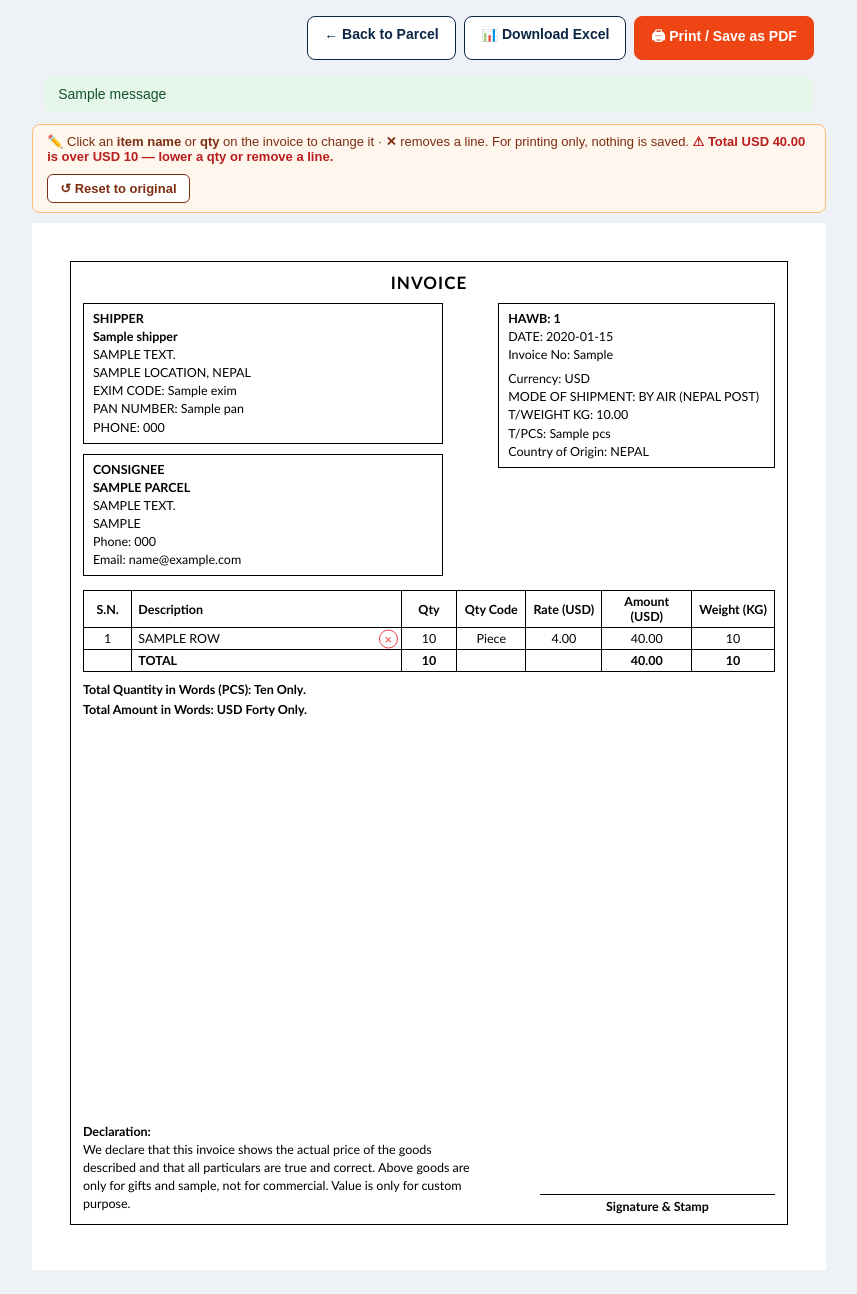
After one commit to damnNepali/courierspot, a Django app: template templates/panel/nepal_post_invoice.html in a window 1280 px wide. The commit adds this page. Shown: the whole page, without its empty margins (211-1068 px from the left). Run offline with Django 5.2, Linux system fonts and the light colour scheme; the template is opened without the code that fills it: most values are stand-ins (such as "Sample title", 1, 10 or a date in 2020); one stand-in notice (Sample message) is shown.

Commit message:
Add Nepal Post invoice (print/PDF + Excel)
- New printable Nepal Post commercial invoice per box, with Excel download
- Owner can edit declared USD rates (box total capped at USD 149)
- Print-only edits of item name/qty and removing lines (not saved)
- Button on parcel detail page; no model or database changes

Co-Authored-By: Claude Opus 5.5 <noreply@anthropic.com>

```diff
--- a/courierspot/urls.py
+++ b/courierspot/urls.py
@@ -59,6 +59,8 @@ urlpatterns = [
     path('panel/parcels/<int:pk>/edit/', ops.parcel_edit, name='parcel_edit'),
     path('panel/invoices/<int:pk>/print/', ops.invoice_print, name='invoice_print'),
     path('panel/invoices/<int:pk>/hub-excel/', ops.hub_invoice_excel, name='hub_invoice_excel'),
+    path('panel/invoices/<int:pk>/nepal-post/', ops.nepal_post_invoice, name='nepal_post_invoice'),
+    path('panel/invoices/<int:pk>/nepal-post-excel/', ops.nepal_post_invoice_excel, name='nepal_post_invoice_excel'),
     path('panel/expenses/', ops.expenses, name='expenses'),
 
     # owner-only
--- /dev/null
+++ b/templates/panel/nepal_post_invoice.html
@@ -0,0 +1,386 @@
+<!doctype html>
+<html lang="en">
+<head>
+<meta charset="utf-8">
+<meta name="viewport" content="width=device-width, initial-scale=1">
+<title>{{ invoice_no }} — Nepal Post Invoice</title>
+<style>
+  @page { size: A4; margin: 10mm; }
+  * { box-sizing: border-box; }
+  body { margin: 0; background: #eef1f5; font-family: Calibri, Arial, sans-serif; color: #000; font-size: 12.5px; }
+  .toolbar { max-width: 210mm; margin: 16px auto; display: flex; gap: 8px; justify-content: flex-end; flex-wrap: wrap; padding: 0 12px; }
+  .toolbar a, .toolbar button { font: 600 14px Arial, sans-serif; padding: 9px 16px; border-radius: 8px; border: 1px solid #0B2545; background: #fff; color: #0B2545; text-decoration: none; cursor: pointer; }
+  .np-hint { max-width: 210mm; margin: 0 auto 10px; padding: 9px 14px; border-radius: 8px; background: #fff7ed; border: 1px solid #fdba74; font: 13px Arial, sans-serif; color: #7c2d12; display: flex; gap: 10px; align-items: center; justify-content: space-between; flex-wrap: wrap; }
+  .np-hint button { font: 600 13px Arial, sans-serif; padding: 6px 12px; border-radius: 6px; border: 1px solid #7c2d12; background: #fff; color: #7c2d12; cursor: pointer; }
+  .np-hint .over { color: #b91c1c; font-weight: 700; }
+  .nm, .qt { outline: none; border-radius: 3px; text-transform: uppercase; }
+  .nm:hover, .qt:hover { background: #fff7d6; box-shadow: 0 0 0 1px #f59e0b; }
+  .nm:focus, .qt:focus { background: #fff7d6; box-shadow: 0 0 0 2px #f59e0b; }
+  .qt { display: inline-block; min-width: 24px; }
+  td.namecell { position: relative; padding-right: 26px; }
+  .rm { position: absolute; right: 3px; top: 50%; transform: translateY(-50%); width: 19px; height: 19px; line-height: 15px; padding: 0; border-radius: 50%; border: 1px solid #ef4444; background: #fff; color: #ef4444; font-size: 13px; cursor: pointer; }
+  .rm:hover { background: #ef4444; color: #fff; }
+  tr.removed { display: none; }
+  .toolbar a.active { background: #0B2545; color: #fff; }
+  .toolbar .primary { background: #EF4413; border-color: #EF4413; color: #fff; }
+  .page { width: 210mm; min-height: 277mm; margin: 0 auto 24px; background: #fff; padding: 10mm; }
+  .frame { border: 1.5px solid #000; padding: 10px 12px; min-height: 255mm; display: flex; flex-direction: column; }
+  h1 { text-align: center; font-size: 17px; margin: 0 0 10px; letter-spacing: 1px; }
+  .top { display: flex; justify-content: space-between; gap: 14px; align-items: flex-start; }
+  .boxed { border: 1.5px solid #000; padding: 6px 9px; line-height: 1.45; overflow-wrap: anywhere; }
+  .left { width: 52%; }
+  .meta { width: 40%; }
+  .consignee { margin-top: 10px; }
+  .label { font-weight: 700; }
+  .upper { text-transform: uppercase; }
+  table { width: 100%; border-collapse: collapse; margin-top: 14px; }
+  th, td { border: 1px solid #000; padding: 3px 6px; }
+  th { font-weight: 700; text-align: center; }
+  td.c { text-align: center; } td.r { text-align: right; }
+  tr.boxrow td { font-weight: 700; text-align: center; background: #f2f2f2; }
+  tr.total td { font-weight: 700; }
+  .words { margin-top: 8px; font-weight: 700; line-height: 1.6; }
+  .footer { margin-top: auto; padding-top: 18px; display: flex; justify-content: space-between; align-items: flex-end; gap: 20px; }
+  .decl { width: 58%; line-height: 1.45; }
+  .sign { width: 34%; text-align: center; border-top: 1px solid #000; padding-top: 4px; font-weight: 700; }
+  .msg { padding: 10px 14px; border-radius: 8px; margin-bottom: 6px; font: 14px Arial, sans-serif; background: #e8f0fe; }
+  .msg.success { background: #e6f6ea; color: #14532d; }
+  .msg.error { background: #fde8e8; color: #991b1b; }
+  .editor { max-width: 210mm; margin: 0 auto 16px; background: #fff; border: 1px solid #cbd5e1; border-radius: 10px; padding: 14px 16px; font-family: Arial, sans-serif; font-size: 14px; }
+  .ed-head, .ed-foot { display: flex; justify-content: space-between; align-items: center; gap: 10px; flex-wrap: wrap; }
+  .ed-head span { color: #64748B; font-size: 13px; }
+  .ed-table { margin: 10px 0; }
+  .ed-table th, .ed-table td { border: none; border-bottom: 1px solid #e2e8f0; padding: 6px; }
+  .ed-table th { text-align: left; color: #475569; font-size: 12.5px; }
+  .ed-table input { width: 100px; padding: 6px; border: 1px solid #94a3b8; border-radius: 6px; font-size: 14px; text-align: right; }
+  .ed-foot .warn { color: #b91c1c; font-weight: 700; }
+  .ed-foot button { font: 600 14px Arial, sans-serif; padding: 9px 16px; border-radius: 8px; border: 1px solid #EF4413; background: #EF4413; color: #fff; cursor: pointer; }
+  .ed-foot button:disabled { opacity: .45; cursor: not-allowed; }
+
+  @media print {
+    body { background: #fff; }
+    .toolbar, .no-print, .rm { display: none !important; }
+    td.namecell { padding-right: 6px; }
+    .nm, .qt { background: none !important; box-shadow: none !important; }
+    .page { margin: 0; padding: 0; width: auto; min-height: 0; }
+    .frame { min-height: 274mm; }
+    tr { page-break-inside: avoid; }
+  }
+  @media screen and (max-width: 820px) {
+    .page { width: auto; margin: 0 12px 24px; padding: 12px; }
+    .top { flex-direction: column; }
+    .left, .meta { width: 100%; }
+  }
+</style>
+</head>
+<body>
+
+<div class="toolbar">
+  <a href="{% url 'parcel_detail' parcel.pk %}">← Back to Parcel</a>
+  {% if multi %}{% for n in box_nums %}<a href="?box={{ n }}"{% if n == box_no %} class="active"{% endif %}>Box {{ n }}</a>{% endfor %}{% endif %}
+  <a href="{% url 'nepal_post_invoice_excel' inv.pk %}?box={{ box_no }}">📊 Download Excel</a>
+  <button class="primary" onclick="npPrint()">🖨 Print / Save as PDF</button>
+</div>
+
+{% if messages %}
+<div class="no-print" style="max-width:210mm;margin:0 auto 12px;padding:0 12px">
+  {% for m in messages %}
+    <div class="msg {{ m.tags }}">{{ m }}</div>
+  {% endfor %}
+</div>
+{% endif %}
+
+{% if request.user.is_owner and rows %}
+<form method="post" action="?box={{ box_no }}" class="editor no-print" id="rateForm">
+  {% csrf_token %}
+  <div class="ed-head">
+    <b>Edit declared rates (USD){% if multi %} — Box {{ box_no }} of {{ box_count }}{% endif %}</b>
+    <span>Total must not exceed USD {{ max_total|floatformat:0 }} · items without a value are $1</span>
+  </div>
+  <table class="ed-table">
+    <thead><tr><th>Item</th><th>Qty</th><th>Rate (USD)</th><th>Amount</th></tr></thead>
+    <tbody>
+      {% for r in rows %}
+      <tr>
+        <td>{{ r.name }}</td>
+        <td class="c">{{ r.qty }}</td>
+        <td class="c"><input type="number" name="rate_{{ r.id }}" value="{{ r.rate|floatformat:2 }}"
+                             min="0.01" step="0.01" data-qty="{{ r.qty }}" required></td>
+        <td class="c amt">{{ r.amount|floatformat:2 }}</td>
+      </tr>
+      {% endfor %}
+    </tbody>
+  </table>
+  <div class="ed-foot">
+    <span>Total: <b>USD <span id="edTotal">{{ total_amount|floatformat:2 }}</span></b>
+      <span id="edWarn" class="warn" hidden>— over USD {{ max_total|floatformat:0 }}, lower the rates</span></span>
+    <button type="submit" id="edSave" class="primary">💾 Save Rates</button>
+  </div>
+</form>
+<script>
+(function () {
+  var max = {{ max_total|stringformat:"s" }};
+  var form = document.getElementById('rateForm');
+  function recalc() {
+    var total = 0;
+    form.querySelectorAll('input[data-qty]').forEach(function (inp) {
+      var amt = (parseFloat(inp.value) || 1) * parseInt(inp.dataset.qty, 10);
+      inp.closest('tr').querySelector('.amt').textContent = amt.toFixed(2);
+      total += amt;
+    });
+    total = Math.round(total * 100) / 100;
+    document.getElementById('edTotal').textContent = total.toFixed(2);
+    var over = total > max;
+    document.getElementById('edWarn').hidden = !over;
+    document.getElementById('edSave').disabled = over;
+  }
+  form.addEventListener('input', recalc);
+  recalc();
+})();
+</script>
+{% endif %}
+
+{% if rows %}
+<div class="np-hint no-print" id="npHint">
+  <span>✏️ Click an <b>item name</b> or <b>qty</b> on the invoice to change it · <b>✕</b> removes a line.
+    For printing only, nothing is saved. <span id="npOver" class="over" hidden></span></span>
+  <button type="button" onclick="npReset()">↺ Reset to original</button>
+</div>
+{% endif %}
+
+<div class="page">
+ <div class="frame" id="sheet">
+  <h1>INVOICE</h1>
+
+  <div class="top">
+    <div class="left">
+      <div class="boxed">
+        <div class="label">SHIPPER</div>
+        <div class="label">{{ shipper.name }}</div>
+        <div class="upper">{{ parcel.branch.address }}</div>
+        <div class="upper">{{ parcel.branch.location }}, NEPAL</div>
+        <div>EXIM CODE: {{ shipper.exim }}</div>
+        <div>PAN NUMBER: {{ shipper.pan }}</div>
+        <div>PHONE: {{ shipper.phone }}</div>
+      </div>
+
+      <div class="boxed consignee">
+        <div class="label">CONSIGNEE</div>
+        <div class="label upper">{{ parcel.receiver_name }}</div>
+        <div class="upper">{{ parcel.receiver_address }}</div>
+        <div class="upper">{{ parcel.destination_country }}</div>
+        <div>Phone: {{ parcel.receiver_phone }}</div>
+        {% if parcel.receiver_email %}<div>Email: {{ parcel.receiver_email }}</div>{% endif %}
+      </div>
+    </div>
+
+    <div class="boxed meta">
+      <div class="label">HAWB: {{ parcel.tracking_id }}</div>
+      <div>DATE: {{ inv.created_at|date:"Y-m-d" }}</div>
+      <div>Invoice No: {{ invoice_no }}</div>
+      <div style="margin-top:6px">Currency: USD</div>
+      <div>MODE OF SHIPMENT: BY AIR (NEPAL POST)</div>
+      <div>T/WEIGHT KG: {{ weight|floatformat:2 }}</div>
+      <div>T/PCS: {{ pcs }}</div>
+      <div>Country of Origin: NEPAL</div>
+    </div>
+  </div>
+
+  <table>
+    <thead>
+      <tr>
+        <th style="width:7%">S.N.</th>
+        <th style="text-align:left">Description</th>
+        <th style="width:8%">Qty</th>
+        <th style="width:10%">Qty Code</th>
+        <th style="width:11%">Rate (USD)</th>
+        <th style="width:13%">Amount (USD)</th>
+        <th style="width:12%">Weight (KG)</th>
+      </tr>
+    </thead>
+    <tbody>
+      {% for r in rows %}
+        {% if multi_box and r.first_in_box %}
+          <tr class="boxrow"><td colspan="7">BOX {{ r.box_no|stringformat:"02d" }}</td></tr>
+        {% endif %}
+        <tr class="item" data-id="{{ r.id }}" data-rate="{{ r.rate|stringformat:'s' }}" data-name="{{ r.name }}" data-qty="{{ r.qty }}">
+          <td class="c sn">{{ r.sn }}</td>
+          <td class="namecell"><span class="nm" contenteditable="true" spellcheck="false">{{ r.name }}</span><button type="button" class="rm" title="Remove from this printout">×</button></td>
+          <td class="c"><span class="qt" contenteditable="true">{{ r.qty }}</span></td>
+          <td class="c">Piece</td>
+          <td class="c">{{ r.rate|floatformat:2 }}</td>
+          <td class="c amt">{{ r.amount|floatformat:2 }}</td>
+          <td class="c wt">{% if r.first_in_box %}{{ r.box_weight|floatformat:"-2" }}{% endif %}</td>
+        </tr>
+      {% empty %}
+        <tr><td colspan="7" class="c">No items recorded for this shipment.</td></tr>
+      {% endfor %}
+      <tr class="total">
+        <td></td>
+        <td>TOTAL</td>
+        <td class="c" id="totQty">{{ total_qty }}</td>
+        <td></td>
+        <td></td>
+        <td class="c" id="totAmt">{{ total_amount|floatformat:2 }}</td>
+        <td class="c">{{ weight|floatformat:"-2" }}</td>
+      </tr>
+    </tbody>
+  </table>
+
+  <div class="words">
+    <div>Total Quantity in Words (PCS): <span id="qtyWords">{{ qty_words }}</span></div>
+    <div>Total Amount in Words: <span id="amtWords">{{ amount_words }}</span></div>
+  </div>
+
+  <div class="footer">
+    <div class="decl">
+      <div class="label">Declaration:</div>
+      We declare that this invoice shows the actual price of the goods described and that
+      all particulars are true and correct. Above goods are only for gifts and sample, not
+      for commercial. Value is only for custom purpose.
+    </div>
+    <div class="sign">Signature &amp; Stamp</div>
+  </div>
+ </div>
+</div>
+
+<script>
+/* Print-only edits: item name, qty and removing lines. Kept in this browser
+   only (so a refresh or "Save Rates" doesn't lose them) — never sent to the server. */
+(function () {
+  var MAX = {{ max_total|stringformat:"s" }};
+  var KEY = 'np-edits-{{ inv.pk }}-{{ box_no }}';
+  var WEIGHT = '{% if box %}{{ box.weight|floatformat:"-2" }}{% endif %}';
+  var rows = Array.prototype.slice.call(document.querySelectorAll('tr.item'));
+  if (!rows.length) { window.npPrint = function () { window.print(); }; return; }
+
+  var ONES = ['', 'One', 'Two', 'Three', 'Four', 'Five', 'Six', 'Seven', 'Eight', 'Nine', 'Ten',
+    'Eleven', 'Twelve', 'Thirteen', 'Fourteen', 'Fifteen', 'Sixteen', 'Seventeen', 'Eighteen', 'Nineteen'];
+  var TENS = ['', '', 'Twenty', 'Thirty', 'Forty', 'Fifty', 'Sixty', 'Seventy', 'Eighty', 'Ninety'];
+  function below1000(n) {
+    var p = [];
+    if (n >= 100) { p.push(ONES[Math.floor(n / 100)] + ' Hundred'); n %= 100; }
+    if (n >= 20) p.push(TENS[Math.floor(n / 10)] + (n % 10 ? '-' + ONES[n % 10] : ''));
+    else if (n) p.push(ONES[n]);
+    return p.join(' ');
+  }
+  function words(n) {
+    if (n === 0) return 'Zero';
+    var p = [];
+    [[1e6, 'Million'], [1e3, 'Thousand']].forEach(function (d) {
+      if (n >= d[0]) { p.push(below1000(Math.floor(n / d[0])) + ' ' + d[1]); n %= d[0]; }
+    });
+    if (n) p.push(below1000(n));
+    return p.join(' ');
+  }
+  function usdWords(cents) {
+    var d = Math.floor(cents / 100), c = cents % 100;
+    return 'USD ' + words(d) + (c ? ' And ' + (c < 10 ? '0' : '') + c + '/100' : '') + ' Only.';
+  }
+
+  function load() { try { return JSON.parse(localStorage.getItem(KEY)) || {}; } catch (e) { return {}; } }
+  function save(state) { try { localStorage.setItem(KEY, JSON.stringify(state)); } catch (e) {} }
+  var state = load();
+
+  function qtyOf(tr) {
+    var q = parseInt(tr.querySelector('.qt').textContent.replace(/[^0-9]/g, ''), 10);
+    return isNaN(q) ? 0 : q;
+  }
+  var lastTotal = 0;
+  function recalc() {
+    var sn = 0, totQty = 0, totCents = 0, first = true;
+    rows.forEach(function (tr) {
+      var wt = tr.querySelector('.wt');
+      if (tr.classList.contains('removed')) { wt.textContent = ''; return; }
+      sn += 1;
+      tr.querySelector('.sn').textContent = sn;
+      var q = qtyOf(tr);
+      var cents = Math.round(parseFloat(tr.dataset.rate) * 100) * q;
+      tr.querySelector('.amt').textContent = (cents / 100).toFixed(2);
+      totQty += q; totCents += cents;
+      wt.textContent = first ? WEIGHT : '';
+      first = false;
+    });
+    document.getElementById('totQty').textContent = totQty;
+    document.getElementById('totAmt').textContent = (totCents / 100).toFixed(2);
+    document.getElementById('qtyWords').textContent = words(totQty) + ' Only.';
+    document.getElementById('amtWords').textContent = usdWords(totCents);
+    lastTotal = totCents / 100;
+    var over = document.getElementById('npOver');
+    over.hidden = lastTotal <= MAX;
+    over.textContent = '⚠ Total USD ' + lastTotal.toFixed(2) + ' is over USD ' + MAX + ' — lower a qty or remove a line.';
+  }
+  function remember(tr) {
+    var nm = tr.querySelector('.nm').textContent.trim().toUpperCase();
+    var q = qtyOf(tr);
+    var s = {};
+    if (nm !== tr.dataset.name) s.name = nm;
+    if (String(q) !== tr.dataset.qty) s.qty = q;
+    if (tr.classList.contains('removed')) s.del = 1;
+    if (Object.keys(s).length) state[tr.dataset.id] = s; else delete state[tr.dataset.id];
+    save(state);
+  }
+
+  rows.forEach(function (tr) {
+    var s = state[tr.dataset.id];
+    if (s) {
+      if (s.name) tr.querySelector('.nm').textContent = s.name;
+      if (s.qty !== undefined) tr.querySelector('.qt').textContent = s.qty;
+      if (s.del) tr.classList.add('removed');
+    }
+    var nm = tr.querySelector('.nm'), qt = tr.querySelector('.qt');
+    [nm, qt].forEach(function (el) {
+      el.addEventListener('keydown', function (e) { if (e.key === 'Enter') { e.preventDefault(); el.blur(); } });
+      el.addEventListener('input', function () { recalc(); remember(tr); });
+      el.addEventListener('blur', function () {
+        if (el === nm) { el.textContent = el.textContent.trim().toUpperCase() || tr.dataset.name; }
+        else { el.textContent = qtyOf(tr) || 1; }
+        recalc(); remember(tr);
+      });
+    });
+    qt.addEventListener('paste', function (e) { e.preventDefault(); });
+    tr.querySelector('.rm').addEventListener('click', function () {
+      tr.classList.add('removed'); recalc(); remember(tr);
+    });
+  });
+
+  window.npReset = function () {
+    try { localStorage.removeItem(KEY); } catch (e) {}
+    state = {};
+    rows.forEach(function (tr) {
+      tr.classList.remove('removed');
+      tr.querySelector('.nm').textContent = tr.dataset.name;
+      tr.querySelector('.qt').textContent = tr.dataset.qty;
+    });
+    recalc();
+  };
+  window.npPrint = function () {
+    if (lastTotal > MAX) {
+      alert('Total is USD ' + lastTotal.toFixed(2) + '. It cannot be more than USD ' + MAX + '.\nLower a quantity or remove a line before printing.');
+      return;
+    }
+    window.print();
+  };
+  recalc();
+})();
+</script>
+
+<script>
+/* Many items? Shrink slightly when printing so it stays on ONE A4 page. */
+(function () {
+  var sheet = document.getElementById('sheet');
+  var PAGE_PX = 277 * 96 / 25.4, WIDTH_PX = 190 * 96 / 25.4;
+  window.addEventListener('beforeprint', function () {
+    sheet.style.zoom = 1; sheet.style.minHeight = '0'; sheet.style.width = WIDTH_PX + 'px';
+    var z = Math.min(1, (PAGE_PX - 4) / sheet.scrollHeight);
+    sheet.style.zoom = z;
+    sheet.style.minHeight = ((PAGE_PX - 4) / z) + 'px';
+  });
+  window.addEventListener('afterprint', function () {
+    sheet.style.zoom = ''; sheet.style.minHeight = ''; sheet.style.width = '';
+  });
+})();
+</script>
+
+</body>
+</html>
```
Also changed, not shown: operations/views.py (+255 -0 lines), templates/panel/parcel_detail.html (+8 -0 lines).
